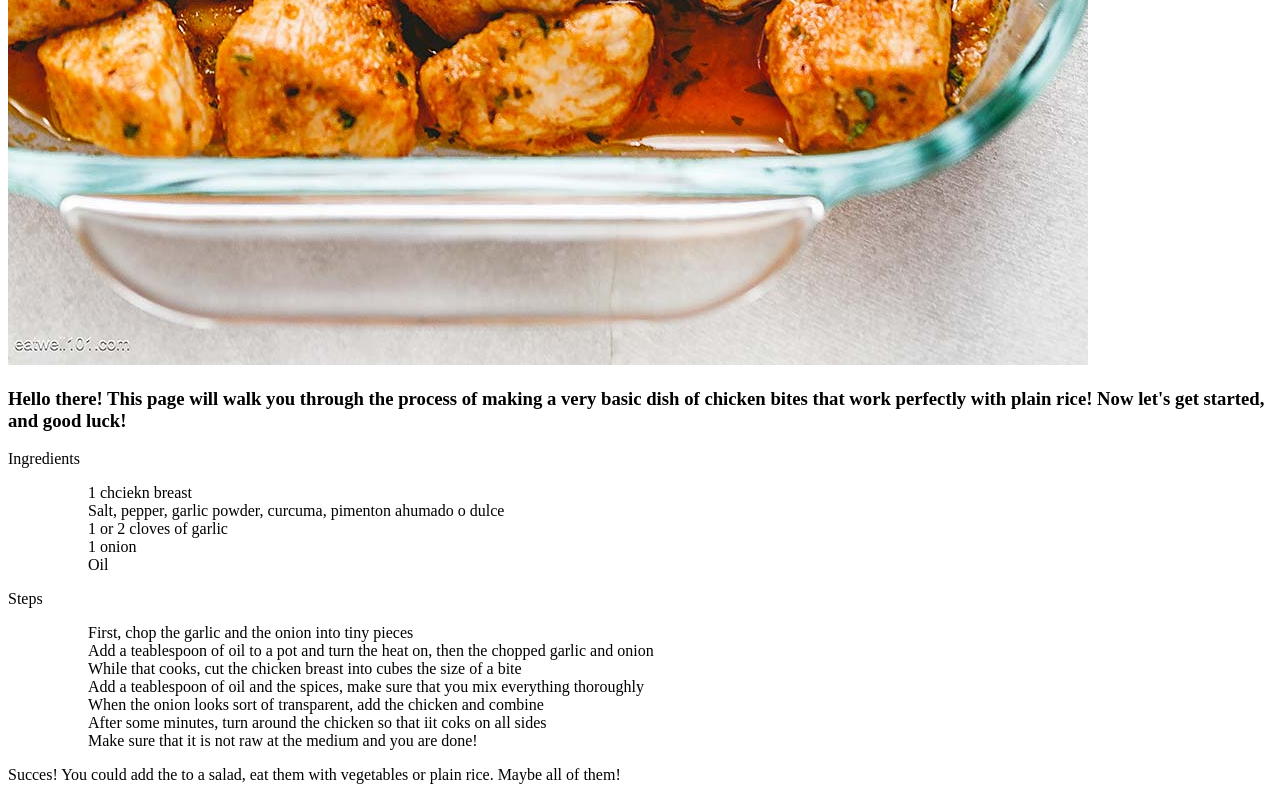
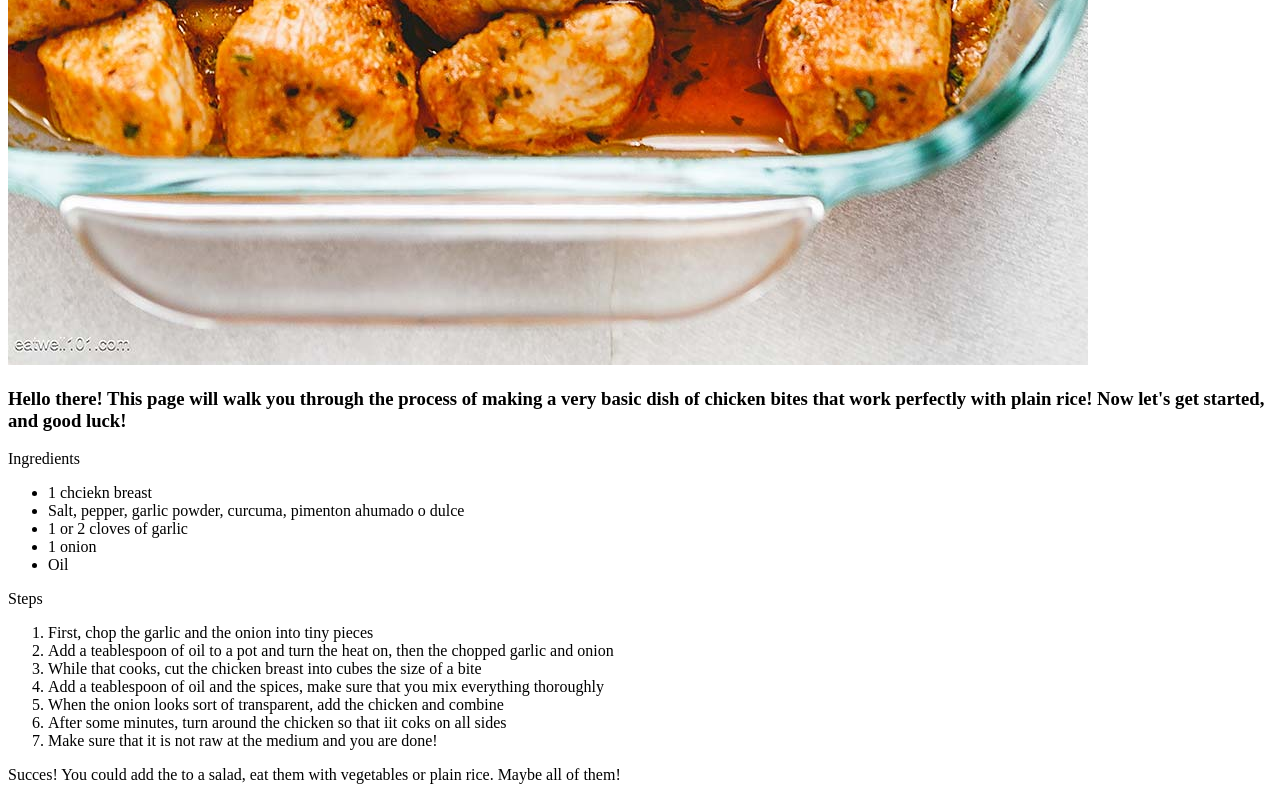
Before and after one commit to sofiadominguezgomez/odin_recipes, a plain HTML site: page recipes/chicken_bites.html in a window 1280 px wide. Shown: the part 1335-2135 px from the top of the page. Drawn offline with Linux system fonts and the light colour scheme.

Commit message:
corrected lists at the recipes files

```diff
--- a/recipes/chicken_bites.html
+++ b/recipes/chicken_bites.html
@@ -18,22 +18,22 @@
         </h3>
         <p>Ingredients</p>
         <ul>
-            <ol> 1 chciekn breast </ol>
-            <ol> Salt, pepper, garlic powder, curcuma, pimenton ahumado o dulce </ol>
-            <ol> 1 or 2 cloves of garlic</ol>
-            <ol> 1 onion </ol>
-            <ol> Oil </ol>
+            <li> 1 chciekn breast </li>
+            <li> Salt, pepper, garlic powder, curcuma, pimenton ahumado o dulce </li>
+            <li> 1 or 2 cloves of garlic</li>
+            <li> 1 onion </li>
+            <li> Oil </li>
         </ul>
         <p>Steps</p>
-        <ul>
-            <ol>First, chop the garlic and the onion into tiny pieces</ol>
-            <ol>Add a teablespoon of oil to a pot and turn the heat on, then the chopped garlic and onion</ol>
-            <ol>While that cooks, cut the chicken breast into cubes the size of a bite</ol>
-            <ol>Add a teablespoon of oil and the spices, make sure that you mix everything thoroughly</ol>
-            <ol>When the onion looks sort of transparent, add the chicken and combine</ol>
-            <ol>After some minutes, turn around the chicken so that iit coks on all sides </ol>
-            <ol> Make sure that it is not raw at the medium and you are done! </ol>
-        </ul>
+        <ol>
+            <li>First, chop the garlic and the onion into tiny pieces</li>
+            <li>Add a teablespoon of oil to a pot and turn the heat on, then the chopped garlic and onion</li>
+            <li>While that cooks, cut the chicken breast into cubes the size of a bite</li>
+            <li>Add a teablespoon of oil and the spices, make sure that you mix everything thoroughly</li>
+            <li>When the onion looks sort of transparent, add the chicken and combine</li>
+            <li>After some minutes, turn around the chicken so that iit coks on all sides </li>
+            <li> Make sure that it is not raw at the medium and you are done! </li>
+        </ol>
         <p> Succes! You could add the to a salad, eat them with vegetables or plain rice. Maybe all of them!
         </p>
     </main>
```
Also changed, not shown: recipes/lemonade.html (+9 -9 lines), recipes/plain_rice.html (+12 -12 lines).
